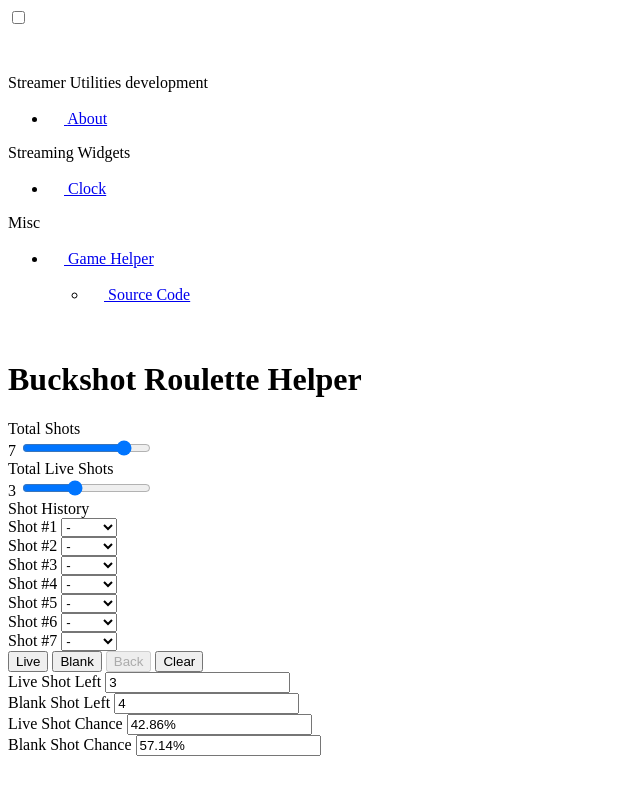
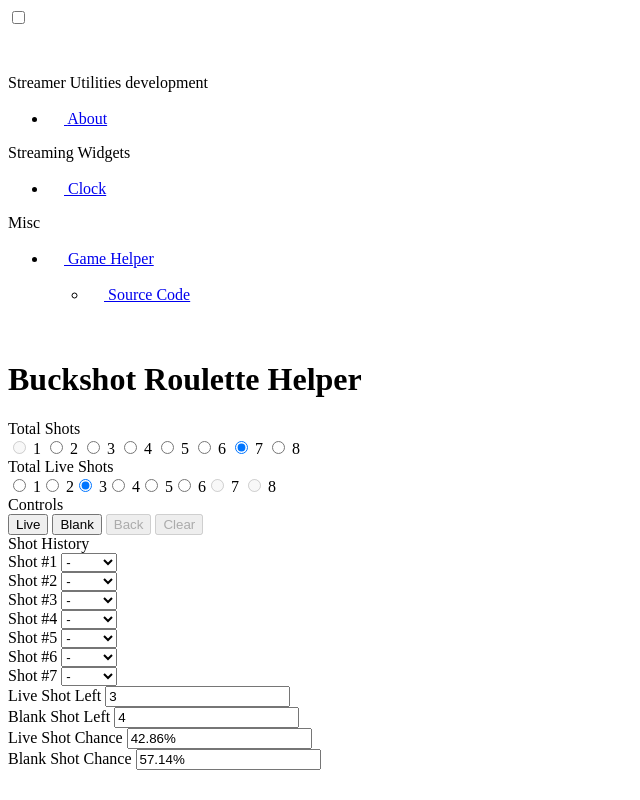
Before and after one commit to eslym/streamer-utilities, a SvelteKit app: page /buckshot in a window 1280 px wide. Shown: the whole page, without its empty margins (0-640 px from the left). Built offline with nearby package versions, Linux system fonts and the light colour scheme; some icons are missing.

Commit message:
optimize ui

```diff
--- a/src/routes/(main)/(game)/buckshot/+page.svelte
+++ b/src/routes/(main)/(game)/buckshot/+page.svelte
@@ -1,4 +1,5 @@
 <script lang="ts">
+    import { tick } from 'svelte';
     import { json, local } from '$lib/stores';
 
     type BuckshotHelperData = {
@@ -8,12 +9,14 @@
         index: number;
     };
 
-    export const data = json<BuckshotHelperData>(local('game/buckshot'), () => ({
+    const defaultData = () => ({
         total: 7,
         live: 3,
         used: new Array(7).fill(null),
         index: 0
-    }));
+    });
+
+    export const data = json<BuckshotHelperData>(local('game/buckshot'), defaultData);
 
     $: if ($data.live >= $data.total) $data.live = $data.total - 1;
     $: shotLeft = $data.used.filter((v) => v === null).length;
@@ -26,6 +29,15 @@
 
     $: liveChance = current === 'live' ? 100 : shotLeft ? (liveLeft / shotLeft) * 100 : 0;
     $: blankChance = current === 'blank' ? 100 : shotLeft ? (blankLeft / shotLeft) * 100 : 0;
+
+    $: if ($data.used.length !== $data.total) clear();
+    $: if (liveLeft < 0 || blankLeft < 0) clear();
+
+    async function clear() {
+        await tick();
+        $data.used = new Array($data.total).fill(null);
+        $data.index = 0;
+    }
 
     function* range(n: number) {
         for (let i = 0; i < n; i++) yield i;
@@ -42,69 +54,42 @@
 
 <main class="container mx-auto prose dark:prose-invert prose-a:link py-2 md:py-6">
     <h1>Buckshot Roulette Helper</h1>
-    <div class="not-prose form-group">
+    <div class="not-prose form-group mb-12">
         <div class="form-field">
             <label class="form-label" for="total">Total Shots</label>
-            <div class="input input-solid max-w-full flex flex-row items-center justify-center">
-                <span class="mr-4">{$data.total}</span>
-                <input
-                    id="total"
-                    type="range"
-                    class="range flex-grow max-w-full"
-                    bind:value={$data.total}
-                    on:input={() => {
-                        $data.live = Math.floor($data.total / 2);
-                        $data.used = new Array($data.total).fill(null);
-                        $data.index = 0;
-                    }}
-                    min="2"
-                    max="8"
-                />
+            <div class="pagination pagination-compact w-full grid grid-cols-8">
+                <input type="radio" id="total-1" disabled />
+                <label for="total-1" class="btn"> 1 </label>
+                {#each range(7) as i}
+                    <input id="total-{i + 2}" type="radio" value={i + 2} bind:group={$data.total} />
+                    <label for="total-{i + 2}" class="btn">
+                        {i + 2}
+                    </label>
+                {/each}
             </div>
         </div>
         <div class="form-field">
             <label class="form-label" for="live">Total Live Shots</label>
-            <div class="input input-solid max-w-full flex flex-row items-center justify-center">
-                <span class="mr-4">{$data.live}</span>
-                <input
-                    id="live"
-                    type="range"
-                    class="range flex-grow max-w-full"
-                    bind:value={$data.live}
-                    on:change={() => ($data.used = new Array($data.total).fill(null))}
-                    min="1"
-                    max={$data.total - 1}
-                    disabled={$data.total <= 2}
-                />
+            <div class="pagination pagination-compact w-full grid grid-cols-8">
+                {#each range(7) as i}
+                    <input
+                        id="live-{i + 1}"
+                        type="radio"
+                        value={i + 1}
+                        bind:group={$data.live}
+                        disabled={i + 1 > $data.total - 1}
+                    />
+                    <label for="live-{i + 1}" class="btn">
+                        {i + 1}
+                    </label>
+                {/each}
+                <input type="radio" id="live-8" disabled />
+                <label for="live-8" class="btn"> 8 </label>
             </div>
         </div>
         <div class="form-field">
-            <span class="form-label">Shot History</span>
-            <div class="flex flex-row flex-wrap gap-3">
-                {#each range($data.total) as index}
-                    {@const current = $data.used[index]}
-                    {@const canBeLive = current === 'live' || liveLeft > 0}
-                    {@const canBeBlank = current === 'blank' || blankLeft > 0}
-                    {@debug current, canBeLive, canBeBlank}
-                    <div class="flex flex-col justify-center items-center gap-1">
-                        <span class="badge" class:badge-secondary={$data.index === index}>
-                            Shot #{index + 1}
-                        </span>
-                        <select
-                            class="select pr-10"
-                            class:select-solid={current === null}
-                            class:select-solid-error={current === 'live'}
-                            class:select-solid-primary={current === 'blank'}
-                            bind:value={$data.used[index]}
-                        >
-                            <option value={null}>-</option>
-                            <option value="live" disabled={!canBeLive}>Live</option>
-                            <option value="blank" disabled={!canBeBlank}>Blank</option>
-                        </select>
-                    </div>
-                {/each}
-            </div>
-            <div class="flex flex-row flex-wrap gap-2 mt-6">
+            <span class="form-label">Controls</span>
+            <div class="flex flex-row flex-wrap gap-2">
                 <button
                     class="btn w-24 btn-solid-error"
                     disabled={!canBeLive}
@@ -137,6 +122,7 @@
                 </button>
                 <button
                     class="btn w-24 btn-solid"
+                    disabled={$data.used.every((v) => v === null)}
                     on:click={() => {
                         $data.used = new Array($data.total).fill(null);
                         $data.index = 0;
@@ -144,6 +130,32 @@
                 >
                     Clear
                 </button>
+            </div>
+        </div>
+        <div class="form-field">
+            <span class="form-label">Shot History</span>
+            <div class="flex flex-row flex-wrap gap-3">
+                {#each range($data.total) as index}
+                    {@const current = $data.used[index]}
+                    {@const canBeLive = current === 'live' || liveLeft > 0}
+                    {@const canBeBlank = current === 'blank' || blankLeft > 0}
+                    <div class="flex flex-col justify-center items-center gap-1">
+                        <span class="badge" class:badge-secondary={$data.index === index}>
+                            Shot #{index + 1}
+                        </span>
+                        <select
+                            class="select pr-10"
+                            class:select-solid={current === null}
+                            class:select-solid-error={current === 'live'}
+                            class:select-solid-primary={current === 'blank'}
+                            bind:value={$data.used[index]}
+                        >
+                            <option value={null}>-</option>
+                            <option value="live" disabled={!canBeLive}>Live</option>
+                            <option value="blank" disabled={!canBeBlank}>Blank</option>
+                        </select>
+                    </div>
+                {/each}
             </div>
         </div>
         <div class="grid grid-cols-2 gap-x-2 gap-y-3">
--- a/src/routes/(main)/+layout.svelte
+++ b/src/routes/(main)/+layout.svelte
@@ -120,7 +120,7 @@
     </div>
     <div class="flex w-full flex-col p-4 gap-2">
         <div class="w-fit">
-            <label for="sidebar-mobile-fixed" class="btn btn-circle sm:hidden sticky top-4 z-30">
+            <label for="sidebar-mobile-fixed" class="btn btn-circle sm:hidden sticky top-2 z-30">
                 <Hugeicon icon={Menu01Icon} />
             </label>
         </div>
```
